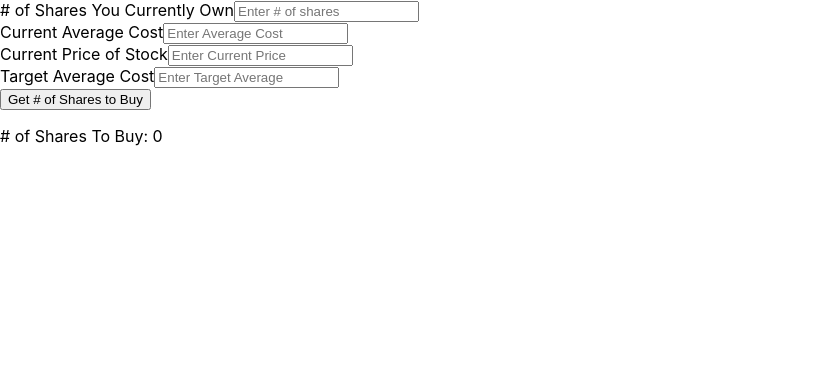
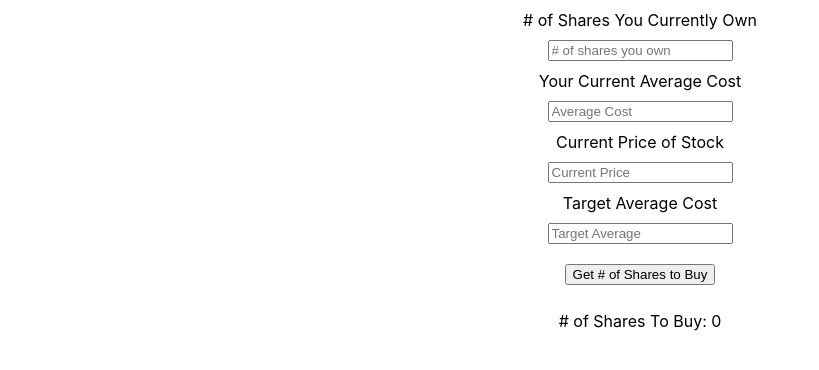
Before and after one commit to jmorales2012/average-down-calculator, a React (Create React App) app: page / in a window 1280 px wide. Shown: the top 370 px of the page, without its empty margins (0-819 px from the left). Built offline with nearby package versions, Linux system fonts and the light colour scheme.

Commit message:
Added very basic styling to form

```diff
--- a/src/App.css
+++ b/src/App.css
@@ -1,4 +1,7 @@
 .App {
+  box-sizing: border-box;
+  margin: 0;
+  padding: 0;
   text-align: center;
 }
 
--- /dev/null
+++ b/src/components/AverageCostForm.css
@@ -0,0 +1,17 @@
+.average-cost-form {
+  margin: 10px auto;
+  height: auto;
+  width: 600px;
+  display: flex;
+  flex-flow: column nowrap;
+  align-items: center;
+  justify-content: center;
+}
+
+.form-control {
+  text-align: center;
+}
+
+.form-control * {
+  margin: 10px 5px;
+}
--- a/src/components/AverageCostForm.js
+++ b/src/components/AverageCostForm.js
@@ -1,4 +1,5 @@
 import React, { useState } from 'react'
+import './AverageCostForm.css'
 
 const AverageCostForm = ({ calcBuyShares }) => {
   const [numShares, setNumShares] = useState(0)
@@ -30,46 +31,50 @@ const AverageCostForm = ({ calcBuyShares }) => {
   }
 
   return (
-    <form className='avg-cost-form' onSubmit={onSubmit}>
+    <form className='average-cost-form' onSubmit={onSubmit}>
       <div className='form-control'>
         <label># of Shares You Currently Own</label>
+        <br />
         <input
           type='text'
           required
-          placeholder='Enter # of shares'
+          placeholder='# of shares you own'
           onChange={(e) => setNumShares(e.target.value)}
         />
         <br />
-        <label>Current Average Cost</label>
+        <label>Your Current Average Cost</label>
+        <br />
         <input
           type='text'
           required
-          placeholder='Enter Average Cost'
+          placeholder='Average Cost'
           onChange={(e) => setAvgCost(e.target.value)}
         />
         <br />
         <label>Current Price of Stock</label>
+        <br />
         <input
           type='text'
           required
-          placeholder='Enter Current Price'
+          placeholder='Current Price'
           onChange={(e) => setCurPrice(e.target.value)}
         />
         <br />
         <label>Target Average Cost</label>
+        <br />
         <input
           type='text'
           required
-          placeholder='Enter Target Average'
+          placeholder='Target Average'
           onChange={(e) => setTargetAvg(e.target.value)}
         />
+        <br />
+        <input
+          type='submit'
+          className='btn btn-block'
+          value='Get # of Shares to Buy'
+        />
       </div>
-
-      <input
-        type='submit'
-        className='btn btn-block'
-        value='Get # of Shares to Buy'
-      />
     </form>
   )
 }
--- /dev/null
+++ b/src/components/ResultsDisplay.css
@@ -0,0 +1,3 @@
+.results-display {
+  text-align: center;
+}
--- a/src/components/ResultsDisplay.js
+++ b/src/components/ResultsDisplay.js
@@ -1,8 +1,9 @@
 import React from 'react'
+import './ResultsDisplay.css'
 
 const ResultsDisplay = ({ shares }) => {
   return (
-    <div>
+    <div className='results-display'>
       <p># of Shares To Buy: {shares}</p>
     </div>
   )
```
